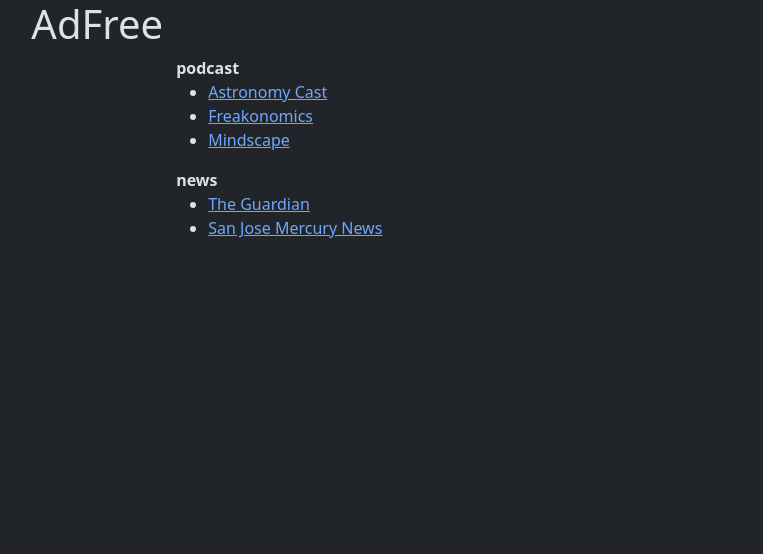
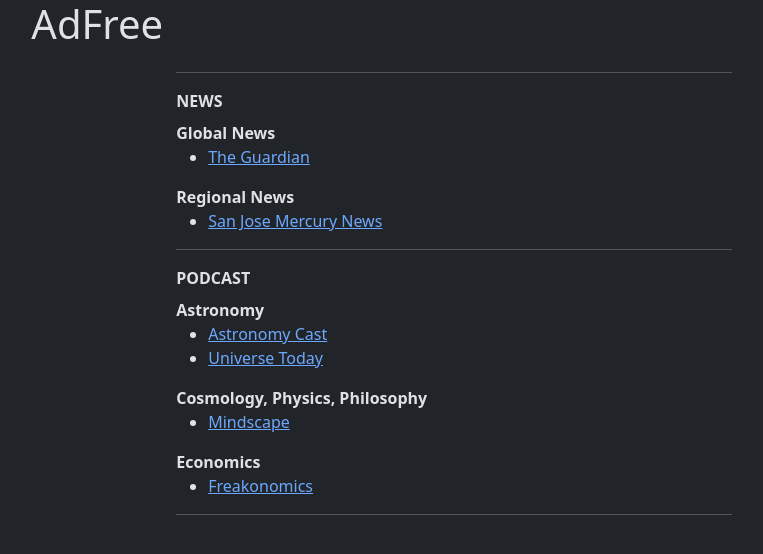
Before and after one commit to chrisroat/adfree, a Flask app: page / in a window 1280 px wide. Shown: the top 554 px of the page, without its empty margins (186-949 px from the left). Run offline with Flask 3, Linux system fonts and the light colour scheme; some libraries are stand-ins or nearby versions.

Commit message:
Add universe today, reformat data

```diff
--- a/app.py
+++ b/app.py
@@ -8,37 +8,50 @@
 
 @app.route("/")
 def index():
-    return render_template(f"index.html", data=DATA)
+    return render_template("index.html", data=DATA)
 
 
-DATA = {
-    "podcast": [
-        {
-            "title": "Astronomy Cast",
-            "homepage": "https://www.astronomycast.com/",
-            "signup": "https://www.patreon.com/astronomycast",
-        },
-        {
-            "title": "Freakonomics",
-            "homepage": "https://freakonomics.com",
-            "signup": "https://freakonomics.com/plus/",
-        },
-        {
-            "title": "Mindscape",
-            "homepage": "https://www.preposterousuniverse.com/podcast/",
-            "signup": "https://www.patreon.com/seanmcarroll",
-        },
-    ],
-    "news": [
-        {
-            "title": "The Guardian",
-            "homepage": "https://www.theguardian.com/us",
-            "signup": "https://support.theguardian.com/us/contribute",
-        },
-        {
-            "title": "San Jose Mercury News",
-            "homepage": "https://www.mercurynews.com/",
-            "signup": "https://checkout.mercurynews.com/subscriptionmultiproductpw",
-        },
-    ],
-}
+DATA = [
+    {
+        "kind": "podcast",
+        "subject": ["astronomy"],
+        "title": "Astronomy Cast",
+        "homepage": "https://www.astronomycast.com/",
+        "signup": "https://www.patreon.com/astronomycast",
+    },
+    {
+        "kind": "podcast",
+        "subject": ["astronomy"],
+        "title": "Universe Today",
+        "homepage": "https://www.universetoday.com/",
+        "signup": "https://www.patreon.com/universetoday",
+    },
+    {
+        "kind": "podcast",
+        "subject": ["economics"],
+        "title": "Freakonomics",
+        "homepage": "https://freakonomics.com",
+        "signup": "https://freakonomics.com/plus/",
+    },
+    {
+        "kind": "podcast",
+        "subject": ["cosmology", "physics", "philosophy"],
+        "title": "Mindscape",
+        "homepage": "https://www.preposterousuniverse.com/podcast/",
+        "signup": "https://www.patreon.com/seanmcarroll",
+    },
+    {
+        "kind": "news",
+        "subject": ["global news"],
+        "title": "The Guardian",
+        "homepage": "https://www.theguardian.com/us",
+        "signup": "https://support.theguardian.com/us/contribute",
+    },
+    {
+        "kind": "news",
+        "subject": ["regional news"],
+        "title": "San Jose Mercury News",
+        "homepage": "https://www.mercurynews.com/",
+        "signup": "https://checkout.mercurynews.com/subscriptionmultiproductpw",
+    },
+]
--- a/templates/index.html
+++ b/templates/index.html
@@ -3,8 +3,12 @@
 <div class="row">
   <div class="col-md-8 offset-md-2">
     <dl>
-      {% for kind, items in data.items() %}
-      <dt>{{ kind }}</dt>
+      <hr>
+      {% for kind, items in data|groupby("kind") %}
+      <dt>{{ kind|upper }}</dt>
+      <dd>
+        {% for subject, items in items|groupby("subject") %}
+      <dt>{{ subject|join(", ")|title }}</dt>
       <dd>
         <ul>
           {% for item in items %}
@@ -15,6 +19,9 @@
         </ul>
       </dd>
       {% endfor %}
+      </dd>
+      <hr>
+      {% endfor %}
     </dl>
   </div>
 </div>
```
Also changed, not shown: 2 other files.
